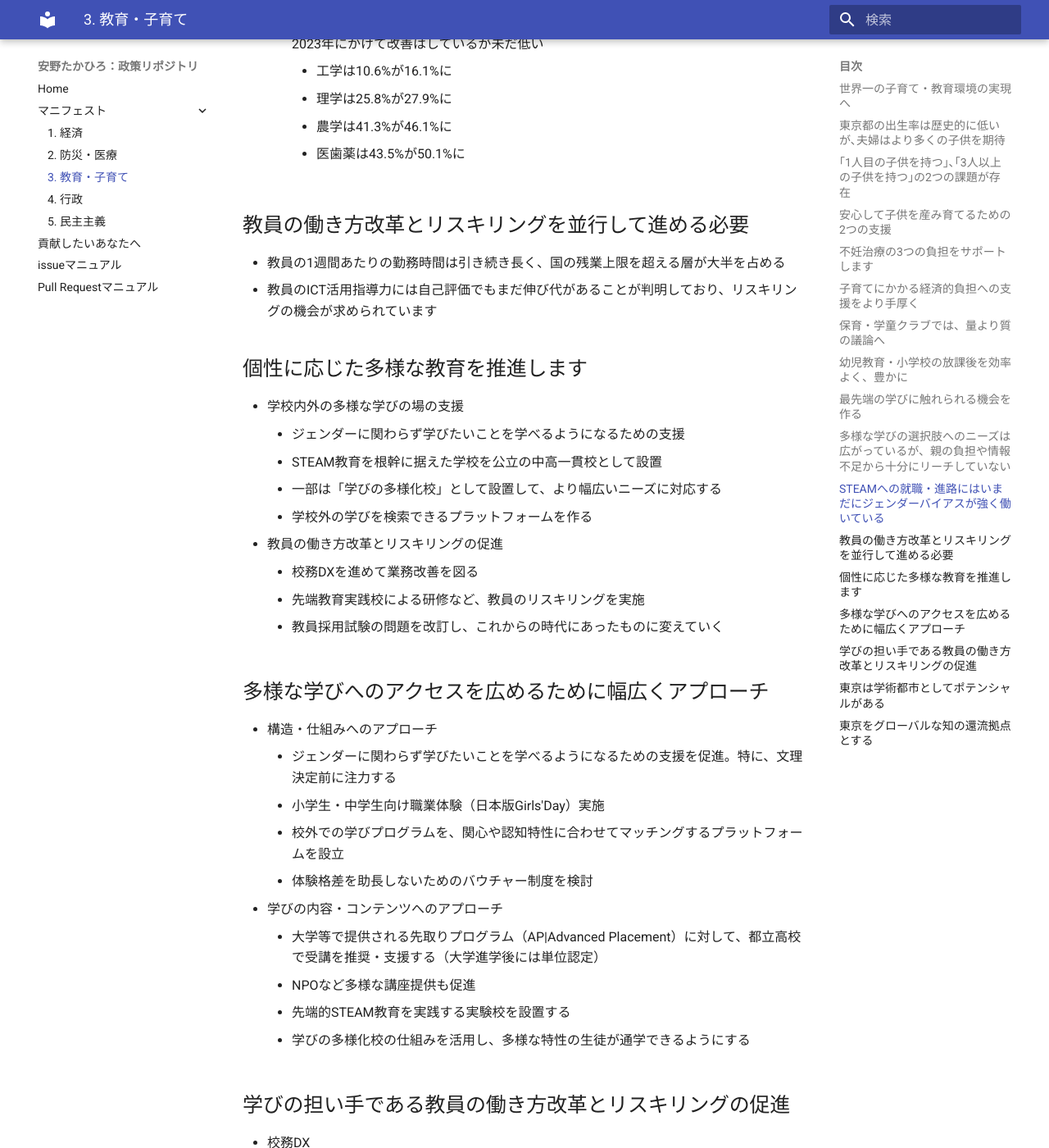
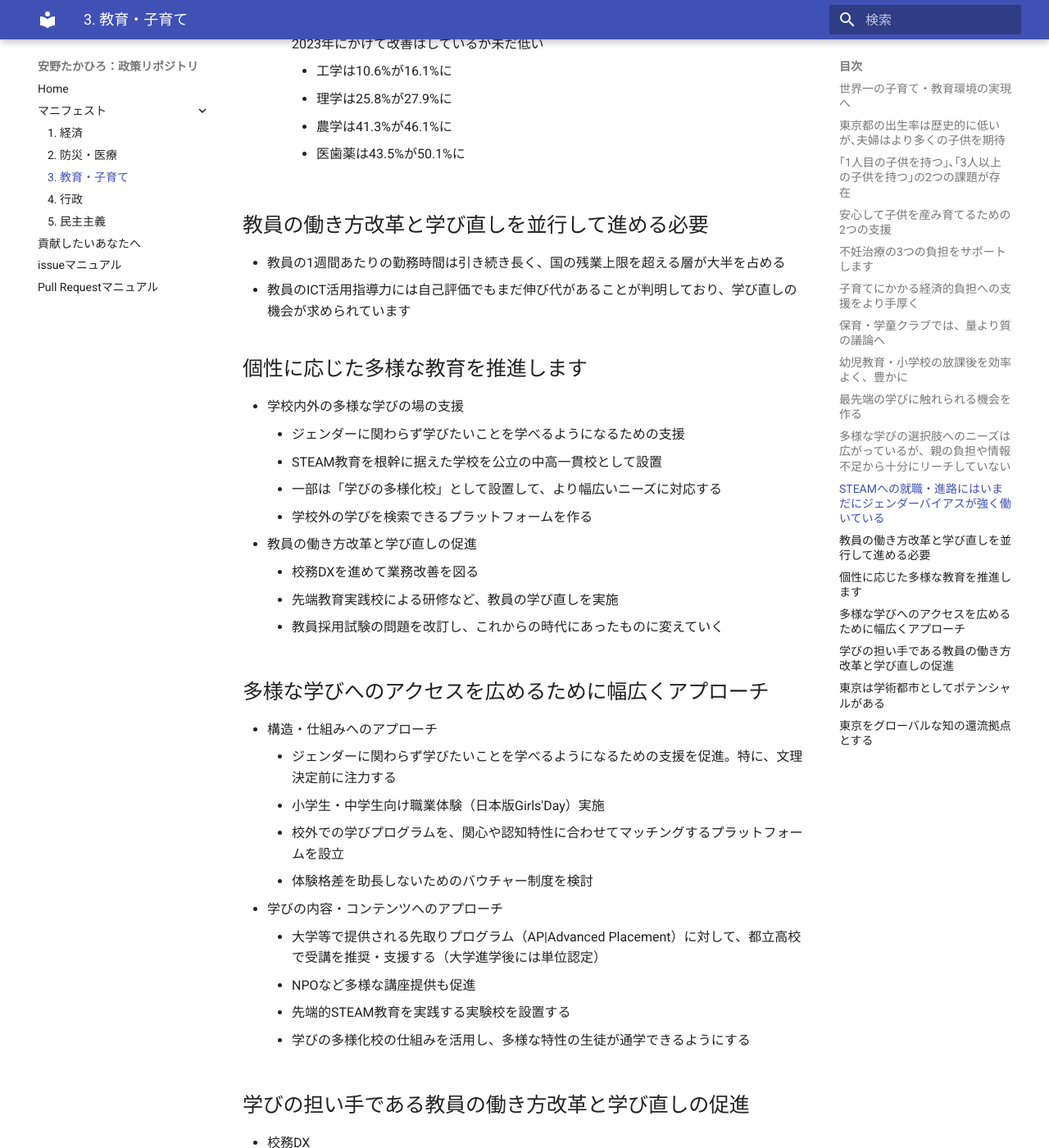
Before and after one commit to takahiroanno2024/election2024, an MkDocs documentation site: the page built from docs/manifest/education.md, in a window 1280 px wide and 1400 px high, scrolled down 5117 px. Shown: the whole window at 82% size. Built offline with MkDocs 1.6.1 and Material for MkDocs 9.7.7, drawn with Linux system fonts in a browser that asks for light colours; some of the changed text lies outside the part shown.

Commit message:
Update education.md：リスキリング → 学び直し
Xで用語がわかりにくいと指摘あり

```diff
--- a/docs/manifest/education.md
+++ b/docs/manifest/education.md
@@ -16,7 +16,7 @@
 - 中学・高校
     - 課題は一人ひとりに合わせた学びへのアクセス
     - 重点テーマは個性に応じた多様な教育
-    - 具体施策は学校内外の多様な学びの場の提供、教員の働き方改革とリスキリングの促進
+    - 具体施策は学校内外の多様な学びの場の提供、教員の働き方改革と学び直しの促進
 - 大学
     - 課題は学術都市としてのポテンシャルを活かしきれていない
     - 重点テーマは世界トップ大学の東京誘致
@@ -124,10 +124,10 @@
         - 農学は41.3%が46.1%に
         - 医歯薬は43.5%が50.1%に
 
-## 教員の働き方改革とリスキリングを並行して進める必要
+## 教員の働き方改革と学び直しを並行して進める必要
 
 - 教員の1週間あたりの勤務時間は引き続き長く、国の残業上限を超える層が大半を占める
-- 教員のICT活用指導力には自己評価でもまだ伸び代があることが判明しており、リスキリングの機会が求められています
+- 教員のICT活用指導力には自己評価でもまだ伸び代があることが判明しており、学び直しの機会が求められています
 
 ## 個性に応じた多様な教育を推進します
 
@@ -136,9 +136,9 @@
     - STEAM教育を根幹に据えた学校を公立の中高一貫校として設置
     - 一部は「学びの多様化校」として設置して、より幅広いニーズに対応する
     - 学校外の学びを検索できるプラットフォームを作る
-- 教員の働き方改革とリスキリングの促進
+- 教員の働き方改革と学び直しの促進
     - 校務DXを進めて業務改善を図る
-    - 先端教育実践校による研修など、教員のリスキリングを実施
+    - 先端教育実践校による研修など、教員の学び直しを実施
     - 教員採用試験の問題を改訂し、これからの時代にあったものに変えていく
 
 ## 多様な学びへのアクセスを広めるために幅広くアプローチ
@@ -154,12 +154,12 @@
     - 先端的STEAM教育を実践する実験校を設置する
     - 学びの多様化校の仕組みを活用し、多様な特性の生徒が通学できるようにする
 
-## 学びの担い手である教員の働き方改革とリスキリングの促進
+## 学びの担い手である教員の働き方改革と学び直しの促進
 
 - 校務DX
     - 家庭との連携や校内業務、採点・成績管理をDX推進する
     - 校務系・学習系のネットワークの統合を促進
-- リスキリング
+- 学び直し
     - 海外の最先端教育メソッドを派遣／招聘して学べる機会づくり
     - 教員のネットワークを、多様な学びの担い手にも開き、公教育・民間教育での知見交流を活性化する
 - 教師採用試験のアップデート
```
